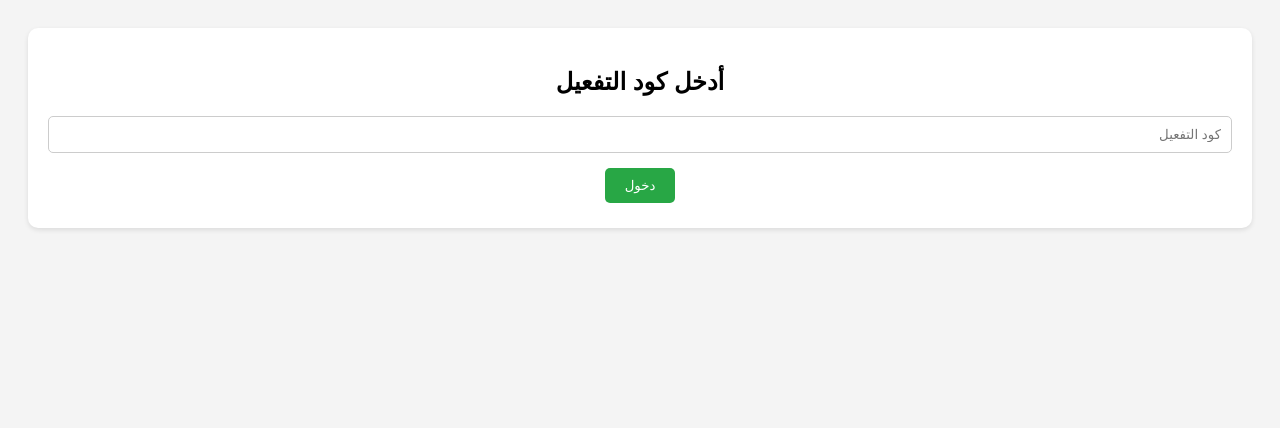
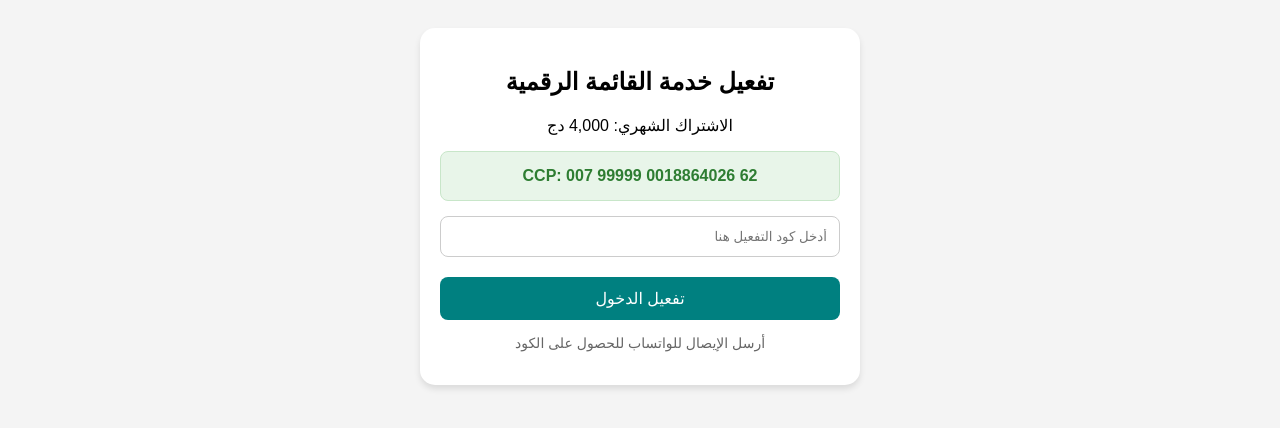
Before and after one commit to khalifamedjahed22-art/Smart-Restaurant-QR-Menu-v2, a plain HTML site: page index.html in a window 1280 px wide. Drawn offline with Linux system fonts and the light colour scheme.

Commit message:
Update index.html

```diff
--- a/index.html
+++ b/index.html
@@ -6,23 +6,26 @@
     <title>MySmartMenu - القائمة الذكية</title>
     <style>
         body { font-family: Arial, sans-serif; padding: 20px; text-align: center; background-color: #f4f4f4; }
-        .view { display: none; background: white; padding: 20px; border-radius: 10px; box-shadow: 0 2px 5px rgba(0,0,0,0.1); }
+        .view { display: none; background: white; padding: 20px; border-radius: 15px; box-shadow: 0 4px 6px rgba(0,0,0,0.1); max-width: 400px; margin: auto; }
+        .ccp-box { background: #e8f5e9; padding: 15px; border-radius: 8px; margin: 15px 0; font-weight: bold; color: #2e7d32; border: 1px solid #c8e6c9; }
         .item { border: 1px solid #ddd; padding: 15px; margin: 15px 0; border-radius: 8px; background: #fff; text-align: right; }
-        input, textarea { display: block; width: 100%; margin: 10px 0; padding: 10px; border: 1px solid #ccc; border-radius: 5px; box-sizing: border-box; }
-        button { padding: 10px 20px; cursor: pointer; background: #28a745; color: white; border: none; border-radius: 5px; margin: 5px; }
+        input, textarea { display: block; width: 100%; margin: 10px 0; padding: 12px; border: 1px solid #ccc; border-radius: 8px; box-sizing: border-box; }
+        button { padding: 12px 20px; cursor: pointer; background: #008080; color: white; border: none; border-radius: 8px; width: 100%; font-size: 16px; margin-top: 10px; }
         .btn-delete { background: #dc3545; }
         .btn-edit { background: #007bff; }
     </style>
-    <!-- مكتبة QR Code -->
     <script src="https://cdnjs.cloudflare.com/ajax/libs/qrcodejs/1.0.0/qrcode.min.js"></script>
 </head>
 <body>
 
     <!-- شاشة التفعيل -->
     <div id="subscriptionView" class="view" style="display: block;">
-        <h2>أدخل كود التفعيل</h2>
-        <input type="password" id="activationCode" placeholder="كود التفعيل">
-        <button onclick="window.verifyActivation()">دخول</button>
+        <h2>تفعيل خدمة القائمة الرقمية</h2>
+        <p>الاشتراك الشهري: 4,000 دج</p>
+        <div class="ccp-box">CCP: 007 99999 0018864026 62</div>
+        <input type="password" id="activationCode" placeholder="أدخل كود التفعيل هنا">
+        <button onclick="window.verifyActivation()">تفعيل الدخول</button>
+        <p style="margin-top: 15px; color: #666; font-size: 14px;">أرسل الإيصال للواتساب للحصول على الكود</p>
     </div>
 
     <!-- شاشة الإدارة -->
@@ -35,10 +38,10 @@
         <textarea id="itemDesc" placeholder="الوصف"></textarea>
         <input type="file" id="itemImage">
         <button id="addBtn" onclick="window.addItem()">إضافة الطبق</button>
-        <button id="cancelBtn" style="display:none;" onclick="window.cancelEdit()">إلغاء</button>
+        <button id="cancelBtn" style="display:none; background:#6c757d;" onclick="window.cancelEdit()">إلغاء</button>
         <div id="menuList"></div>
         <hr>
-        <button onclick="window.generateQR()">إنشاء QR Code</button>
+        <button style="background:#28a745;" onclick="window.generateQR()">إنشاء QR Code</button>
         <div id="qrCodeCanvas" style="margin-top:20px; display:inline-block;"></div>
     </div>
 
@@ -48,7 +51,6 @@
         <div id="customerMenuList"></div>
     </div>
 
-    <!-- الكود البرمجي -->
     <script type="module">
         import { initializeApp } from "https://www.gstatic.com/firebasejs/10.7.1/firebase-app.js";
         import { getFirestore, doc, setDoc, getDoc } from "https://www.gstatic.com/firebasejs/10.7.1/firebase-firestore.js";
@@ -147,7 +149,7 @@
                 if(item.isAvailable) {
                     const waLink = `https://wa.me/${phoneNumber}?text=مرحباً، أريد طلب: ${item.name}`;
                     list.innerHTML += `<div class="item"> <strong>${item.name}</strong> - ${item.price} دج
-                    <br><a href="${waLink}" target="_blank" style="display:block; margin-top:5px; padding:8px; background:#25d366; color:white; text-decoration:none; border-radius:5px; text-align:center;">طلب عبر واتساب 📲</a> </div>`;
+                    <br><a href="${waLink}" target="_blank" style="display:block; margin-top:5px; padding:10px; background:#25d366; color:white; text-decoration:none; border-radius:5px; text-align:center;">طلب عبر واتساب 📲</a> </div>`;
                 }
             });
         };
```
